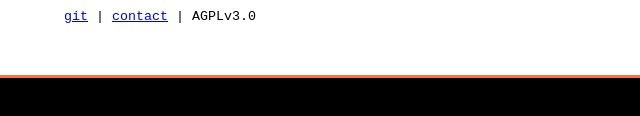
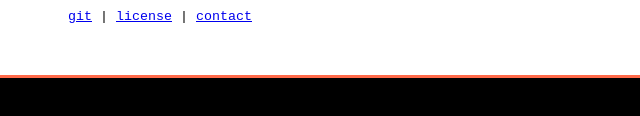
Before and after one commit to Sipesy/arctanh.cc, a plain HTML site: page index.html in a window 1280 px wide. Shown: the part 422-538 px from the top of the page, 480-1120 px from the left. Drawn offline with Linux system fonts and the light colour scheme.

Commit message:
fixed footers (last time), fixed styling

```diff
--- a/index.html
+++ b/index.html
@@ -26,7 +26,7 @@
 			</article>
 		</section>
 		<footer>
-			<small><a href="https://github.com/Sipesy/arctanh.cc">git</a> | <a href="mailto://me@arctanh.cc">contact</a> | AGPLv3.0 </small>
+			<small><a href="https://github.com/Sipesy/arctanh.cc">git</a> | <a href="https://github.com/Sipesy/arctanh.cc?tab=AGPL-3.0-1-ov-file">license</a> | <a href="mailto://me@arctanh.cc">contact</a></small>
 		</footer>
 	</body>
 </html>
```
Also changed, not shown: html/blog-posts/email.html (+2 -2 lines), html/blog.html (+1 -1 lines), html/media.html (+1 -1 lines).
